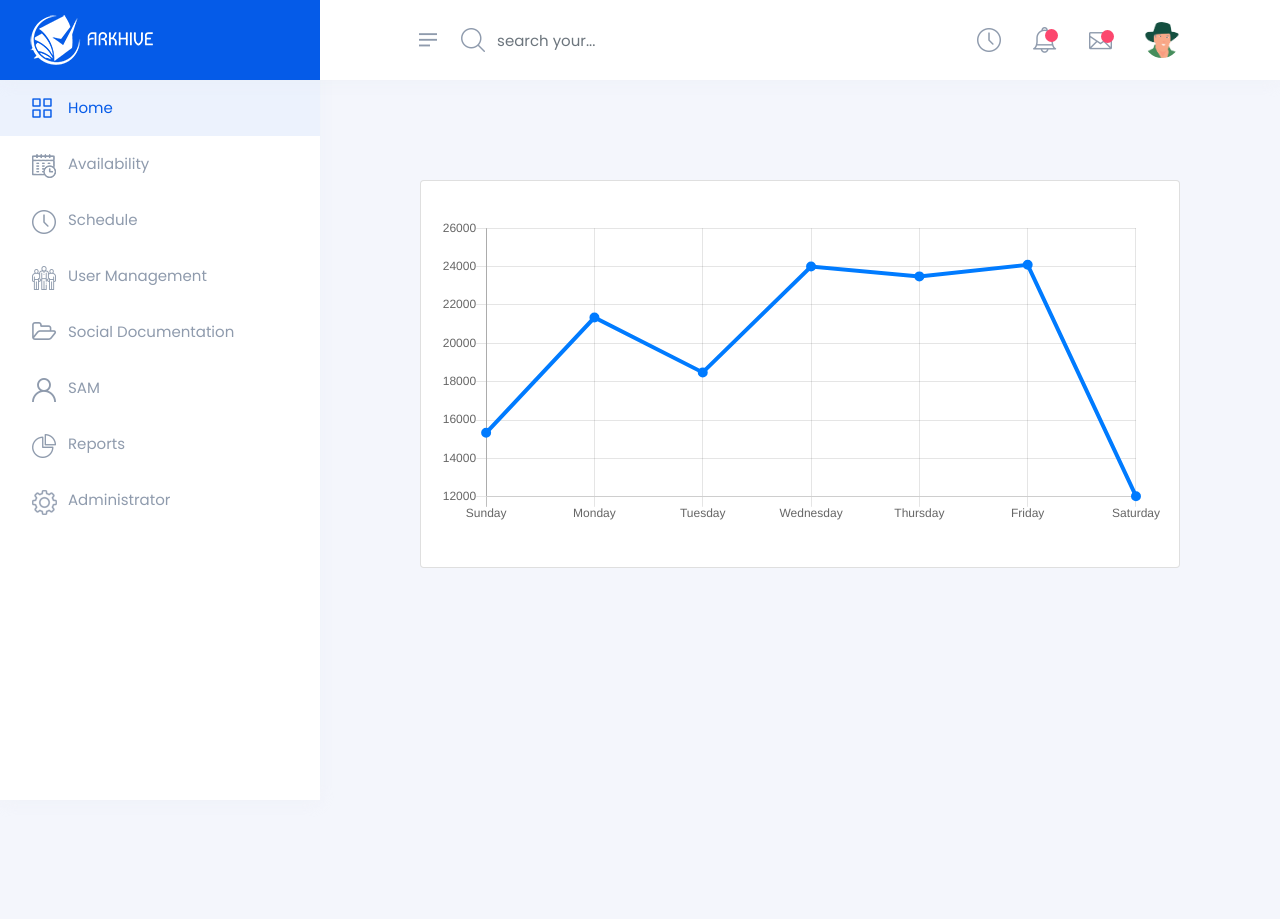
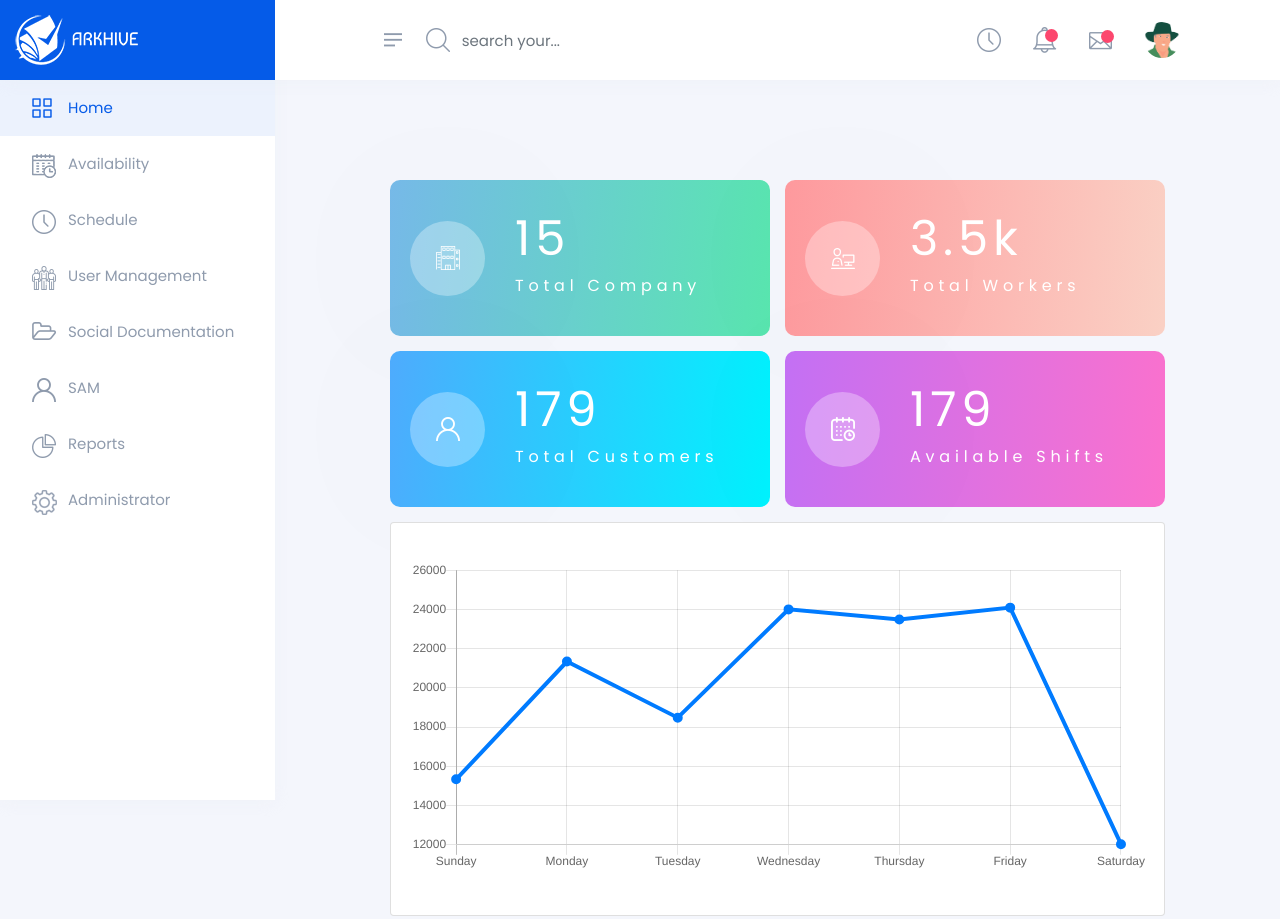
Before and after one commit to amazonesoft/ArkieveUI, a website: page app/index.html in a window 1280 px wide. Before the commit the page ends 800 px from the top, so only its background shows below. Drawn offline with nearby package versions, Linux system fonts and the light colour scheme.

Commit message:
added card-base component ui for dashboard

```diff
--- a/app/index.html
+++ b/app/index.html
@@ -16,12 +16,12 @@
 <body>
 
 
-    <header class="header row fixed-top bg-white m-0">
-        <a class="col-lg-3 col-xlg-2 logo" href="#">
+    <header class="header fixed-top">
+        <a class="logo" href="#">
             <img src="images/arkieve-logo.png" class="img-fluid" alt="arkieve-logo">
         </a>
         <!-- end logo -->
-        <div class="col-lg-9 col-xlg-10 ml-md-auto header__right">
+        <div class="header__right">
 
             <div class="header__left d-flex align-items-center">
                 <span class="icon_menu"></span>
@@ -71,8 +71,12 @@
 
     <div class="container-fluid">
         <div class="row">
+            <div class="col d-flex">
+
+
+
                 <!-- strat sidebar -->
-            <nav class="col-lg-3 col-xlg-2 sidebar">
+                <nav class="sidebar">
                     <div class="sidebar-sticky">
                         <ul class="nav flex-column">
                             <li class="nav-item">
@@ -121,7 +125,54 @@
                 <!-- end nav/sidebar -->
 
 
-            <main role="main"  class="col-lg-9 col-xlg-10 ml-md-auto content " >
+                <main role="main" class="content">
+
+
+                    <div class="card-container">
+                        <div class="card-base gradient-1">
+                            <div class="card-base__circle">
+                                <img src="images/icons/company.png" alt="total company">
+                            </div>
+                            <article class="card-base__info">
+                                <div class="card-base__count">15</h1>
+                                    <p>Total Company</p>
+                            </article>
+                        </div>
+
+                        <div class="card-base gradient-2">
+                            <div class="card-base__circle">
+                                <img src="images/icons/workers.png" alt="total workers">
+                            </div>
+                            <article class="card-base__info">
+                                <div class="card-base__count">3.5k</h1>
+                                    <p>Total Workers</p>
+                            </article>
+                        </div>
+
+                        <div class="card-base gradient-3">
+                            <div class="card-base__circle">
+                                <img src="images/icons/customers.png" alt="total customers">
+                            </div>
+                            <article class="card-base__info">
+                                <div class="card-base__count">179</h1>
+                                    <p>Total Customers</p>
+                            </article>
+                        </div>
+
+                        <div class="card-base gradient-4">
+                            <div class="card-base__circle">
+                                <img src="images/icons/shifts.png" alt="Available Shifts">
+                            </div>
+                            <article class="card-base__info">
+                                <div class="card-base__count">179</h1>
+                                    <p>Available Shifts</p>
+                            </article>
+                        </div>
+
+                    </div>
+
+                    <!-- end cards -->
+
 
                     <div class="card p-3">
                         <canvas class="my-4 w-100" id="myChart" width="900" height="380"></canvas>
@@ -129,6 +180,12 @@
 
                 </main>
                 <!-- end main -->
+
+
+
+            </div>
+        </div>
+
     </div>
     </div>
 
@@ -147,9 +204,15 @@
 
     <!-- Optional JavaScript -->
     <!-- jQuery first, then Popper.js, then Bootstrap JS -->
-    <script src="https://code.jquery.com/jquery-3.3.1.slim.min.js" integrity="sha384-q8i/X+965DzO0rT7abK41JStQIAqVgRVzpbzo5smXKp4YfRvH+8abtTE1Pi6jizo" crossorigin="anonymous"></script>
-    <script src="https://cdnjs.cloudflare.com/ajax/libs/popper.js/1.14.7/umd/popper.min.js" integrity="sha384-UO2eT0CpHqdSJQ6hJty5KVphtPhzWj9WO1clHTMGa3JDZwrnQq4sF86dIHNDz0W1" crossorigin="anonymous"></script>
-    <script src="https://stackpath.bootstrapcdn.com/bootstrap/4.3.1/js/bootstrap.min.js" integrity="sha384-JjSmVgyd0p3pXB1rRibZUAYoIIy6OrQ6VrjIEaFf/nJGzIxFDsf4x0xIM+B07jRM" crossorigin="anonymous"></script>
+    <script src="https://code.jquery.com/jquery-3.3.1.slim.min.js"
+        integrity="sha384-q8i/X+965DzO0rT7abK41JStQIAqVgRVzpbzo5smXKp4YfRvH+8abtTE1Pi6jizo"
+        crossorigin="anonymous"></script>
+    <script src="https://cdnjs.cloudflare.com/ajax/libs/popper.js/1.14.7/umd/popper.min.js"
+        integrity="sha384-UO2eT0CpHqdSJQ6hJty5KVphtPhzWj9WO1clHTMGa3JDZwrnQq4sF86dIHNDz0W1"
+        crossorigin="anonymous"></script>
+    <script src="https://stackpath.bootstrapcdn.com/bootstrap/4.3.1/js/bootstrap.min.js"
+        integrity="sha384-JjSmVgyd0p3pXB1rRibZUAYoIIy6OrQ6VrjIEaFf/nJGzIxFDsf4x0xIM+B07jRM"
+        crossorigin="anonymous"></script>
     <!-- Optional for iconc font -->
     <script src="https://cdnjs.cloudflare.com/ajax/libs/feather-icons/4.9.0/feather.min.js"></script>
     <!-- Optional for Chart JS -->
--- a/app/js/dashboard.js
+++ b/app/js/dashboard.js
@@ -6,8 +6,9 @@
   //---------- for hamburger menu ---------
   $('.icon_menu').click(function(){
     $('.sidebar').toggleClass('show-hide-sidebar');
-    $('.content').toggleClass('show-hide-content');
     $('.logo').toggleClass('sm-logo');
+
+    $('body').toggleClass('visiable-sm-menu ');
     $('.header__right').toggleClass('extend-header');
   })
 
--- a/app/scss/base/_reset.scss
+++ b/app/scss/base/_reset.scss
@@ -21,4 +21,15 @@ body {
 
 body {
     font-display: optional;
+    &:not(.visiable-sm-menu) {
+        @include media-breakpoint-up(lg) {
+            padding-left: 275px;
+        }
+    }
+    &.visiable-sm-menu {
+        @include media-breakpoint-up(lg) {
+            padding-left: 86px;
+        }
+    }
+
 }
--- /dev/null
+++ b/app/scss/components/_dashborad-card.scss
@@ -0,0 +1,65 @@
+// Dashboard-card
+// --------------------------------------------------
+
+.card-container {
+    display: flex;
+    flex-wrap: wrap;
+    @include media-breakpoint-up(md) {
+        margin-right: -15px;
+    }
+}
+
+.card-base {
+  min-height: 156px;
+  flex: 1;
+  color: $white;
+  display: flex;
+  align-items: center;
+  padding: rem(20px);
+  border-radius: 10px;
+  margin-bottom: 15px;
+    @include media-breakpoint-up(md) {
+        margin-right: 15px;
+    }
+
+    @media only screen and (min-width: 370px) {
+        min-width: 339px;
+    }
+
+   &.gradient-1 {
+        background-image: linear-gradient(96deg, #77bae9, #59e6af);
+   }
+   &.gradient-2 {
+        background-image:  linear-gradient(96deg, #ff9a9e, #fad0c4 99%);
+   }
+   &.gradient-3 {
+        background-image: linear-gradient(96deg, #4facfe, #00f2fe 99%);
+   }
+   &.gradient-4 {
+        background-image: linear-gradient(96deg, #c471f5, #fa71cd 99%);
+   }
+   &__circle {
+    width: 75px;
+    height: 75px;
+    display: flex;
+    border-radius: 50%;
+    margin-right: 30px;
+    align-items: center;
+    justify-content: center;
+    background-color: rgba($white, 0.3);
+    box-shadow: 0 0 210px 0 rgba(0, 0, 0, 0.12);
+   }
+   &__info {
+       flex: 1;
+   }
+   &__count {
+    font-size: 48px;
+    font-weight: 200;
+    letter-spacing: 4.8px;
+   }
+    p {
+        font-size: rem(16px);
+        font-weight: 500;
+        line-height: 1.38;
+   }
+}
--- a/app/scss/components/components-loader.scss
+++ b/app/scss/components/components-loader.scss
@@ -1,2 +1 @@
-@import '_buttons';
-@import '_navigation';
+@import '_dashborad-card';
--- a/app/scss/layout/_header.scss
+++ b/app/scss/layout/_header.scss
@@ -1,27 +1,24 @@
 // Header
 // --------------------------------------------------
 .header {
+    display: flex;
     height: 80px;
+    background-color: $white;
     box-shadow: 0px 3px 16px 0 rgba(231, 235, 240, 0.28);
     &__right {
+        flex: 1;
         display: flex;
         align-items: center;
+        transition : all 0.4s ease;
         justify-content: space-between;
-        &.extend-header {
-            @include media-breakpoint-up(lg) {
-                max-width : calc(100% - 86px);
-                flex-basis: 100%;
-                transition : all 0.4s ease;
-            }
-        }
 
         @include media-breakpoint-up(lg) {
             padding-left: 100px;
             padding-right: 100px;
         }
         @include media-breakpoint-down(md) {
-            padding-left: 30px;
-            padding-right: 30px;
+            padding-left: 15px;
+            padding-right: 15px;
         }
     }
     &__left {
@@ -66,16 +63,12 @@
         padding: 10px;
         cursor: pointer;
         display: inline-block;
-        margin-left: -10px;
         background: url('../images/icons/menu.png') no-repeat center center;
     }
     &__icons {
         display: flex;
         margin-bottom: 0;
         align-items: center;
-        @include media-breakpoint-up(md) {
-
-        }
         @include media-breakpoint-down(sm) {
             width: 100%;
             position: fixed;
@@ -113,13 +106,10 @@
 
 //-logo
 .logo {
+    width: 275px;
     align-items: center;
+    padding-left: 15px;
     background-color: $cerulean-blue-two;
-    img {
-        @include media-breakpoint-up(lg) {
-            margin-left: 15px;
-        }
-    }
     @include media-breakpoint-up(lg) {
         display: flex;
     }
--- a/app/scss/layout/_sidebar.scss
+++ b/app/scss/layout/_sidebar.scss
@@ -4,6 +4,7 @@
     top: 0;
     bottom: 0;
     z-index: 100;
+    width: 275px;
     position: fixed;
     padding: 80px 0 0 0;
     background-color: $white;
@@ -15,7 +16,7 @@
         left: -450px;
         visibility: hidden;
     }
-    &.visiable-header-icon{
+    &.visiable-header-icon {
         padding-top: 132px;
     }
 
@@ -32,11 +33,9 @@
         @include media-breakpoint-down(md) {
             visibility: visible;
             left: 0px !important;
-            max-width: 50vw;
             transition : all 0.1s ease;
         }
     }
-
 
     .nav-link  {
         color: $bluey-grey;
@@ -159,6 +158,9 @@
     @include scrollbars(.5em, slategray);
     overflow-x: hidden !important;
 }
+.visiable-header-icon .sidebar-sticky {
+    height: calc(100vh - 132px);
+}
 
 @supports ((position: -webkit-sticky) or (position: sticky)) {
     .sidebar-sticky {
--- a/app/scss/pages/_dashboard.scss
+++ b/app/scss/pages/_dashboard.scss
@@ -5,21 +5,17 @@ body {
     padding-top: 80px; // for header
 }
 .content {
+    flex: 1;
+    transition : all 0.4s ease;
     @include media-breakpoint-up(lg) {
         padding: 100px;
     }
     @include media-breakpoint-down(md) {
-        padding: 30px;
+        padding-top: 15px;
+        padding-bottom: 15px;
     }
-    &.visiable-header-icon{
+    &.visiable-header-icon {
         padding-top: 82px;
-    }
-    &.show-hide-content {
-        @include media-breakpoint-up(lg) {
-            max-width : calc(100% - 86px);
-            flex-basis: 100%;
-            transition : all 0.4s ease;
-        }
     }
 }
 .feather {
```
Also changed, not shown: app/css/styles.css, app/images/icons/company.png (added), app/images/icons/customers.png (added), app/images/icons/shifts.png (added), app/images/icons/workers.png (added). Lines whose indentation alone changed are shown as unchanged.
